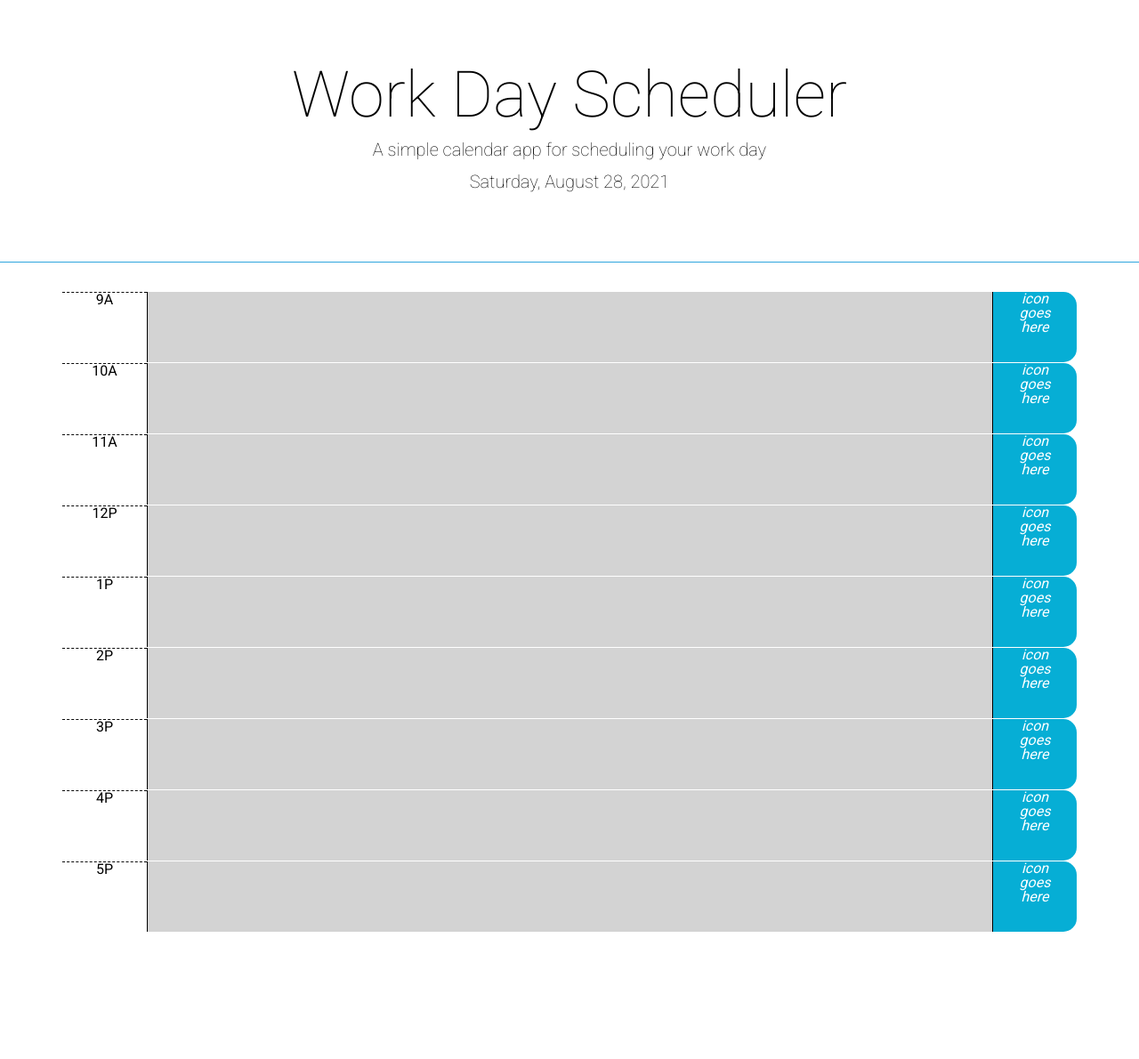
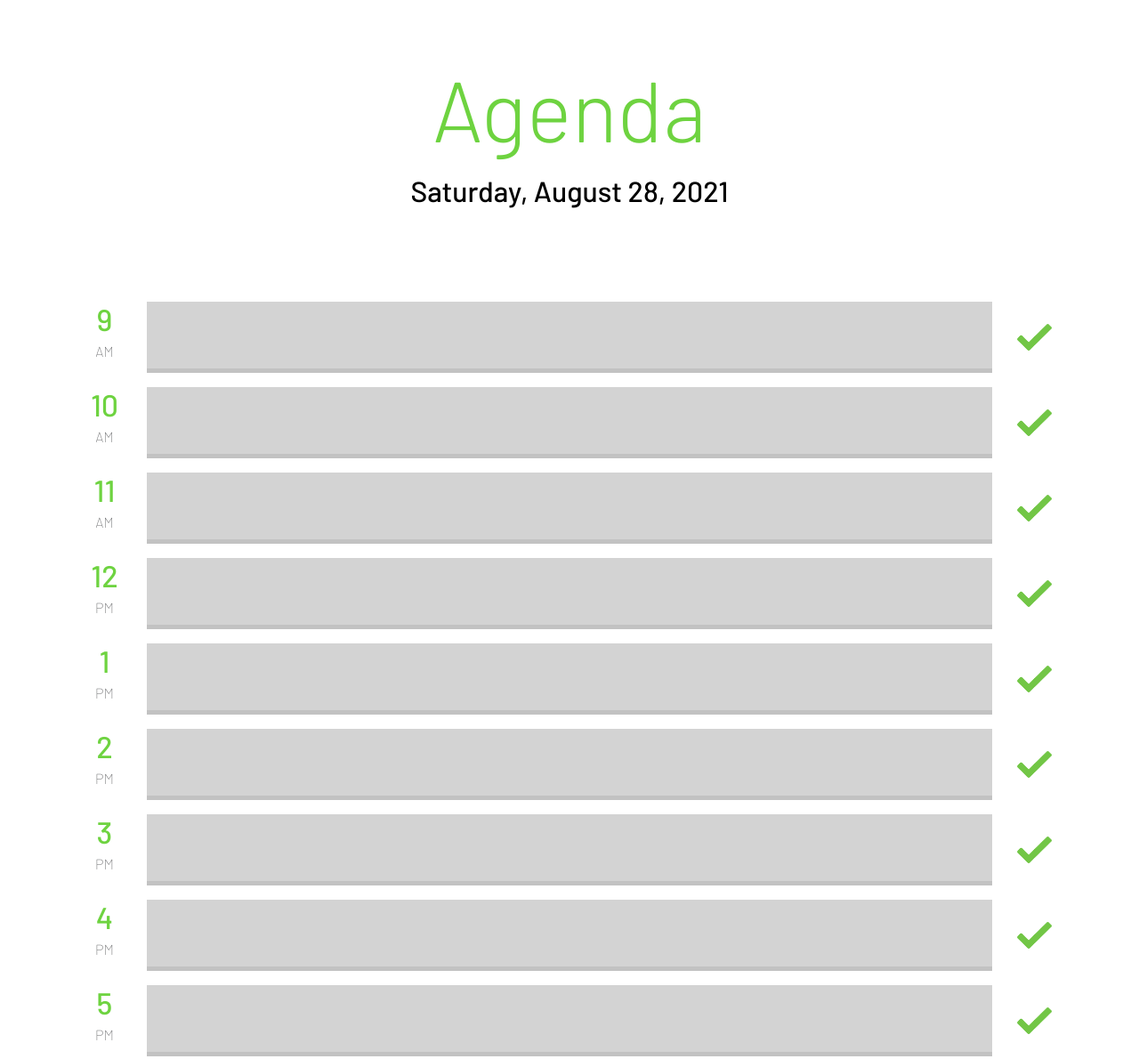
Before and after one commit to ggzaragoza/Zaragoza-HW-Wk5-DayPlanner, a plain HTML site: page index.html in a window 1280 px wide. Shown: the whole page at 89% size. Before the commit the page ends 1047 px from the top, so only its background shows below. Drawn offline with nearby package versions, Linux system fonts and the light colour scheme.

Commit message:
Edited CSS

```diff
--- a/assets/style.css
+++ b/assets/style.css
@@ -1,5 +1,5 @@
 body {
-    font-family: 'Roboto', sans-serif;
+    font-family: 'Barlow', sans-serif;
     font-size: 16px;
     line-height: 1;
 }
@@ -8,8 +8,6 @@ input {
     background: transparent;
     border: none;
     resize: none;
-    color: #000000;
-    border-left: 1px solid black;
     padding: 10px;
 }
 
@@ -17,8 +15,6 @@ input {
     text-align: center;
     background-color: transparent;
     color: black;
-    border-radius: 0;
-    border-bottom: 1px solid #2ea5dd;
 }
 
 .description {
@@ -36,37 +32,51 @@ input {
     border-top: 1px solid white;
 }
 
+h1, h3 {
+    color: #6ed340;
+}
+
+h3 {
+    font-size: 34px;
+}
+
 .hour {
     background-color: #ffffff;
-    color: #000000;
-    border-top: 1px dashed #000000;
+    color: #58595b;
+    font-weight: lighter;
 }
 
 .past {
     background-color: #d3d3d3;
-    color: #58595b;
+    color: #9c9c9c;
+    border-bottom: 5px solid #c2c2c2;
 }
 
 .present {
-    background-color: #77dd77;
+    background-color: #80ec4e;
     color: #58595b;
+    font-weight: bold;
+    border-bottom: 5px solid #6ed340;
 }
 
 .future {
-    background-color: #2ea5dd;
+    background-color: #fff3a8;
     color: #58595b;
+    font-weight: bold;
+    border-bottom: 5px solid #e4d67b;
 }
 
 .saveBtn {
-    border-left: 1px solid black;
-    border-top-right-radius: 15px;
-    border-bottom-right-radius: 15px;
-    background-color: #06aed5;
-    color: white;
+    background-color: white;
+    color: #2ea5dd;
     cursor: pointer;
 }
 
-.saveBtn i:hover {
-    font-size: 20px;
-    transition: all 0.3s ease-in-out;
+.saveBtn img {
+    height: 30px;
+    transition: transform .1s;
 }
+
+.saveBtn img:hover {
+    transform: scale(1.25);
+}
--- a/index.html
+++ b/index.html
@@ -20,11 +20,11 @@
     />
 
     <link
-      href="https://fonts.googleapis.com/css2?family=Roboto:wght@100;400;500&display=swap"
+      href="https://fonts.googleapis.com/css2?family=Barlow:wght@100;200;300;400;500;700;900&display=swap"
       rel="stylesheet"
     />
 
-    <link rel="stylesheet" href="./assets/style.css" />
+    <link rel="stylesheet" href="./assets/style.css"/>
 
     <title>Work Day Scheduler</title>
 
@@ -34,85 +34,83 @@
 
     <header class="jumbotron">
 
-      <h1 class="display-3">Work Day Scheduler</h1>
+      <h1 class="display-1 fs-1">Agenda</h1>
 
-      <p class="lead">A simple calendar app for scheduling your work day</p>
-
-      <p id="currentDay" class="lead"></p>
+      <h2 id="currentDay" class="display-5 mt-3"></h2>
 
     </header>
 
     <div class="container">
 
-        <div class="time-block">
+        <div class="time-block mb-3">
             <div class="row">
-                <div class="hour col-1"><p>9A</p></div>
+                <div class="hour align-self-center col-1"><h3>9</h3><p class="fs-4">AM</p></div>
                 <input type="text" class="description col-10" id="9A"></input>
-                <div class="saveBtn col-1"><i>icon goes here</i></div>
+                <div class="saveBtn align-self-center col-1"><img src="./assets/checkmark-01.png"></div>
             </div>
         </div>
 
-        <div class="time-block">
+        <div class="time-block mb-3">
             <div class="row">
-                <div class="hour col-1"><p>10A</p></div>
+                <div class="hour align-self-center col-1"><h3>10</h3><p class="fs-4">AM</p></div>
                 <input type="text" class="description col-10" id="10A"></input>
-                <div class="saveBtn col-1"><i>icon goes here</i></div>
+                <div class="saveBtn align-self-center col-1"><img src="./assets/checkmark-01.png"></div>
             </div>
         </div>
 
-        <div class="time-block">
+        <div class="time-block mb-3">
             <div class="row">
-                <div class="hour col-1"><p>11A</p></div>
+                <div class="hour align-self-center col-1"><h3>11</h3><p class="fs-4">AM</p></div>
                 <input type="text" class="description col-10" id="11A"></input>
-                <div class="saveBtn col-1"><i>icon goes here</i></div>
+                <div class="saveBtn align-self-center col-1"><img src="./assets/checkmark-01.png"></div>
             </div>
         </div>
 
-        <div class="time-block">
+        <div class="time-block mb-3">
             <div class="row">
-                <div class="hour col-1"><p>12P</p></div>
+                <div class="hour align-self-center col-1"><h3>12</h3><p class="fs-4">PM</p></div>
                 <input type="text" class="description col-10" id="12P"></input>
-                <div class="saveBtn col-1"><i>icon goes here</i></div>
+                <div class="saveBtn align-self-center col-1"><img src="./assets/checkmark-01.png"></div>
             </div>
         </div>
 
-        <div class="time-block">
+        <div class="time-block mb-3">
             <div class="row">
-                <div class="hour col-1"><p>1P</p></div>
+                <div class="hour align-self-center col-1"><h3>1</h3><p class="fs-4">PM</p></div>
                 <input type="text" class="description col-10" id="1P"></input>
-                <div class="saveBtn col-1"><i>icon goes here</i></div>
+                <div class="saveBtn align-self-center col-1"><img src="./assets/checkmark-01.png"></div>
             </div>
         </div>
 
-        <div class="time-block">
+        <div class="time-block mb-3">
             <div class="row">
-                <div class="hour col-1"><p>2P</p></div>
+                <div class="hour align-self-center col-1"><h3>2</h3><p class="fs-4">PM</p></div>
                 <input type="text" class="description col-10" id="2P"></input>
-                <div class="saveBtn col-1"><i>icon goes here</i></div>
+                <div class="saveBtn align-self-center col-1"><img src="./assets/checkmark-01.png"></div>
             </div>
         </div>
 
-        <div class="time-block">
+        <div class="time-block mb-3">
             <div class="row">
-                <div class="hour col-1"><p>3P</p></div>
+                <div class="hour align-self-center col-1"><h3>3</h3><p class="fs-4">PM</p></div>
                 <input type="text" class="description col-10" id="3P"></input>
-                <div class="saveBtn col-1"><i>icon goes here</i></div>
+                <div class="saveBtn align-self-center col-1"><img src="./assets/checkmark-01.png"></div>
             </div>
         </div>
 
-        <div class="time-block">
+        <div class="time-block mb-3">
             <div class="row">
-                <div class="hour col-1"><p>4P</p></div>
+                <div class="hour align-self-center col-1"><h3>4</h3><p class="fs-4">PM</p></div>
                 <input type="text" class="description col-10" id="4P"></input>
-                <div class="saveBtn col-1"><i>icon goes here</i></div>
+                <div class="saveBtn align-self-center col-1"><img src="./assets/checkmark-01.png"></div>
             </div>
         </div>
 
-        <div class="time-block">
+        <div class="time-block mb-3">
             <div class="row">
-                <div class="hour col-1"><p>5P</p></div>
+                <div class="hour align-self-center col-1"><h3>5</h3><p class="fs-4">PM</p></div>
                 <input type="text" class="description col-10" id="5P"></input>
-                <div class="saveBtn col-1"><i>icon goes here</i></div>
+                <div class="saveBtn align-self-center col-1"><img src="./assets/checkmark-01.png"></div>
             </div>
         </div>
 
```
Also changed, not shown: assets/checkmark-01.png (added).
